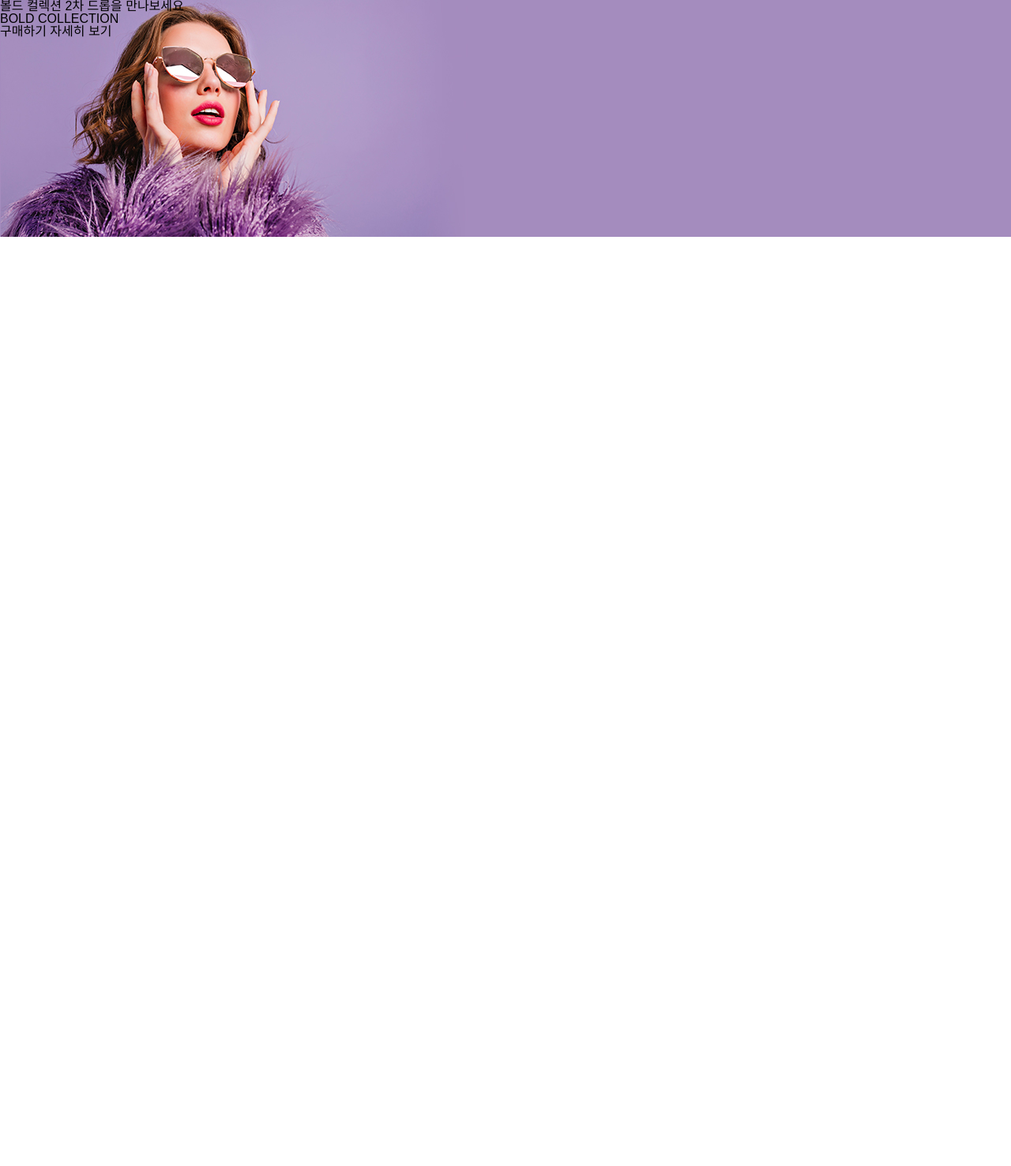
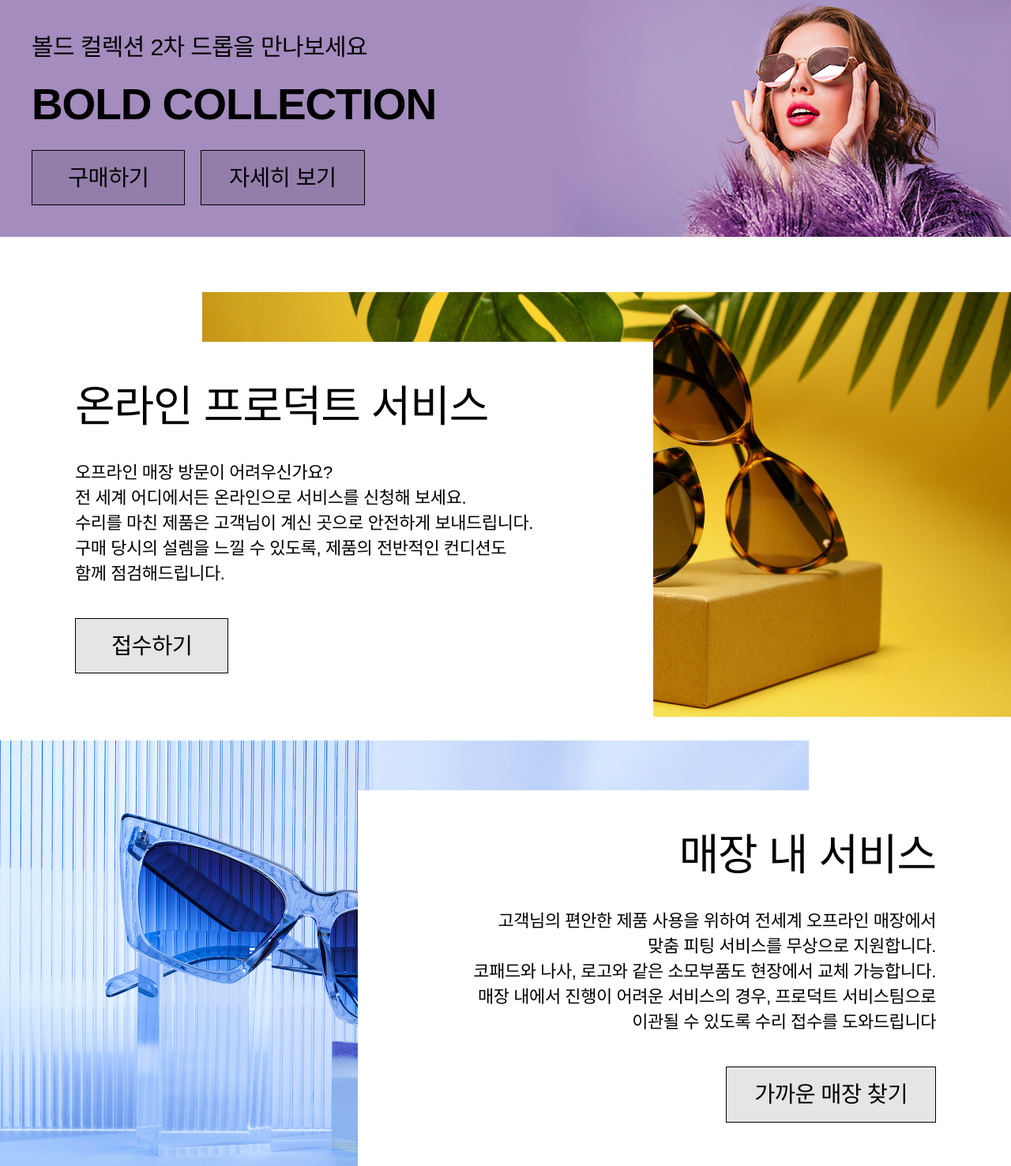
Before and after one commit to seon0122/gentlemonster_2023, a PHP site: page / in a window 1280 px wide. Shown: the part 900-2377 px from the top of the page at 79% size. Before the commit the page ends 1200 px from the top, so only its background shows below. Run offline with PHP 8.4, Linux system fonts and the light colour scheme.

Commit message:
online-service

```diff
--- a/index.html
+++ b/index.html
@@ -88,6 +88,29 @@
                 </div>
             </div>
         </div>
+        <!-- main 3. service -->
+        <div id="online_service"><!-- bg -->
+            <div class="txt">
+                <h1>온라인 프로덕트 서비스</h1>
+                <p>오프라인 매장 방문이 어려우신가요?<br>
+                    전 세계 어디에서든 온라인으로 서비스를 신청해 보세요.<br>
+                    수리를 마친 제품은 고객님이 계신 곳으로 안전하게 보내드립니다.<br>
+                    구매 당시의 설렘을 느낄 수 있도록, 제품의 전반적인 컨디션도<br>
+                    함께 점검해드립니다.</p>
+                <a href="#" class="service_link">접수하기</a>
+            </div>
+        </div>
+        <div id="shop_service"><!-- bg -->
+            <div class="txt">
+                <h1>매장 내 서비스</h1>
+                <p>고객님의 편안한 제품 사용을 위하여 전세계 오프라인 매장에서<br>
+                    맞춤 피팅 서비스를 무상으로 지원합니다.<br>
+                    코패드와 나사, 로고와 같은 소모부품도 현장에서 교체 가능합니다.<br>
+                    매장 내에서 진행이 어려운 서비스의 경우, 프로덕트 서비스팀으로<br>
+                    이관될 수 있도록 수리 접수를 도와드립니다</p>
+                <a href="#" class="shop_link">가까운 매장 찾기</a>
+            </div>
+        </div>
     </main>
     <!-- header, footer 웹페이지 공통영역 적용JS -->
     <script src="./script/common.js"></script>
--- a/styles/index.css
+++ b/styles/index.css
@@ -57,9 +57,102 @@ main .visual video {
 main .adver_bnr {
     background: url(../images/bnr.jpg);
     height:300px;
+    transform: scaleX(-1);
 }
-main .adver_bnr .txt {}
-main .adver_bnr .txt p {}
-main .adver_bnr .txt h1 {}
-main .adver_bnr .txt .link {}
-main .adver_bnr .txt .link a {}
+main .adver_bnr .txt {/* background: aqua; */
+    /* contents width px */
+    max-width:1200px; margin:0 auto;
+    text-align: left;
+    padding-top: 45px;
+    /* margin-left: 50px; */
+    transform: scaleX(-1);
+}
+main .adver_bnr .txt p {
+    font-size: 1.875rem; letter-spacing: -0.02em;
+}
+main .adver_bnr .txt h1 {
+    font-size:3.438rem; font-weight: 700; letter-spacing: -0.02em;
+    margin:30px 0;
+}
+main .adver_bnr .txt .link {/* background: lime; */
+    display: flex; flex-flow: row nowrap;
+    justify-content:flex-start;
+}
+main .adver_bnr .txt .link a {
+    font-size: 1.777rem; letter-spacing: -0.02em;
+    /* color:#fff; */
+    border: 1px solid #000; background:rgba(0,0,0,0.1);
+    transition: all 0.5s ease;
+}
+main .adver_bnr .txt .link a:hover {
+    border:none; color:#222; background:#EEE853;
+}
+main .adver_bnr .txt .link a:first-child {
+    padding:20px 45px; margin-right:20px;
+}
+main .adver_bnr .txt .link a:last-child {
+    padding:20px 35px;
+}
+/* txt width-pw, margin-top/ bg-position */
+/* 온라인서비스 */
+main #online_service {
+    background:url(../images/service_bg1.jpg) no-repeat;
+    background-size: 80%;
+    background-position: right center;
+    padding-top:63px;
+    margin-top: 70px;
+}
+main #online_service .txt,
+main #shop_service .txt {
+    width:827px;
+    background:#fff;
+}
+main #online_service .txt {
+    padding: 55px 0 55px 95px;
+}
+main #online_service .txt h1,
+main #shop_service .txt h1 {
+    font-size:3.438rem; font-weight: 500; letter-spacing: -0.02em;
+}
+main #online_service .txt p,
+main #shop_service .txt p {
+    font-size:1.375rem; letter-spacing: -0.02em;
+    line-height:32px;
+    padding:40px 0;
+}
+main #online_service .txt .service_link {
+    display: inline-block;
+    font-size: 1.777rem; letter-spacing: -0.02em;
+    border: 1px solid #000; background:rgba(0,0,0,0.1);
+    padding:20px 45px;
+}
+/* 매장서비스 */
+main #shop_service {
+    background: url(../images/service_bg2.jpg) no-repeat;
+    background-size: 80%;
+    background-position: left center;
+    padding-top:63px;
+    margin-top:30px;
+    display: flex; flex-flow: row-reverse;
+}
+main #shop_service .txt {
+    right:50%;
+    text-align: right;
+    padding:55px 95px 55px 0;
+}
+main #shop_service .txt h1 {}
+main #shop_service .txt p {}
+main #shop_service .txt .shop_link {
+    display: inline-block;
+    font-size: 1.777rem; letter-spacing: -0.02em;
+    border: 1px solid #000; background:rgba(0,0,0,0.1);
+    padding:20px 35px;
+}
+main #online_service .txt .service_link,
+main #shop_service .txt .shop_link {
+    transition:all 0.5s ease;
+}
+main #online_service .txt .service_link:hover,
+main #shop_service .txt .shop_link:hover {
+    border:none; color:#222; background:#EEE853;
+}
```
Also changed, not shown: images/service_bg1.jpg (added), images/service_bg2.jpg (added), 1 other file.
